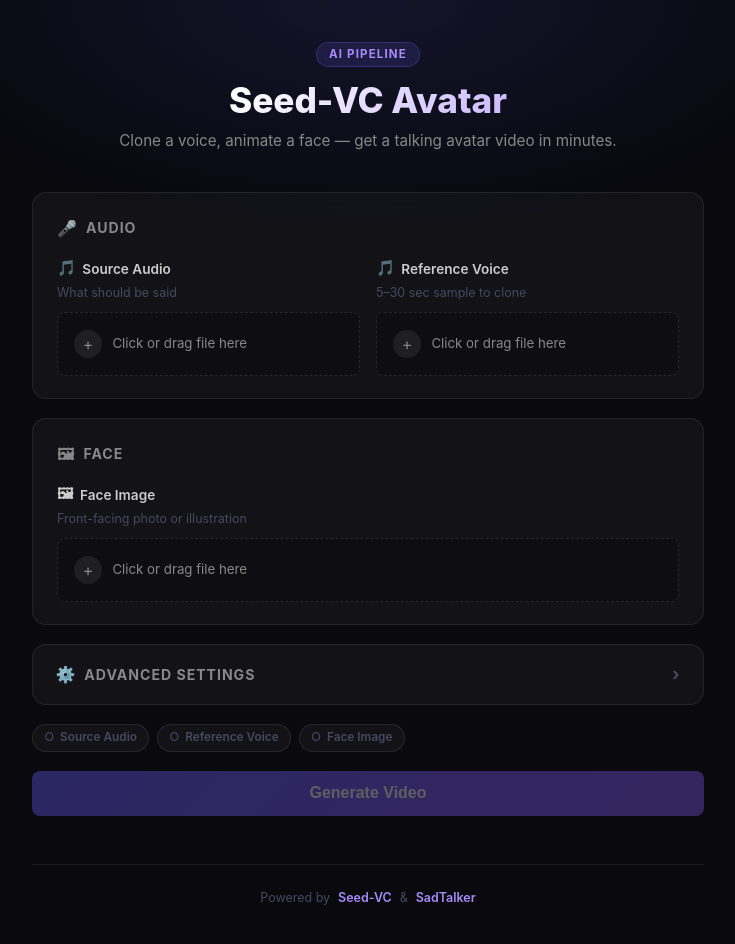
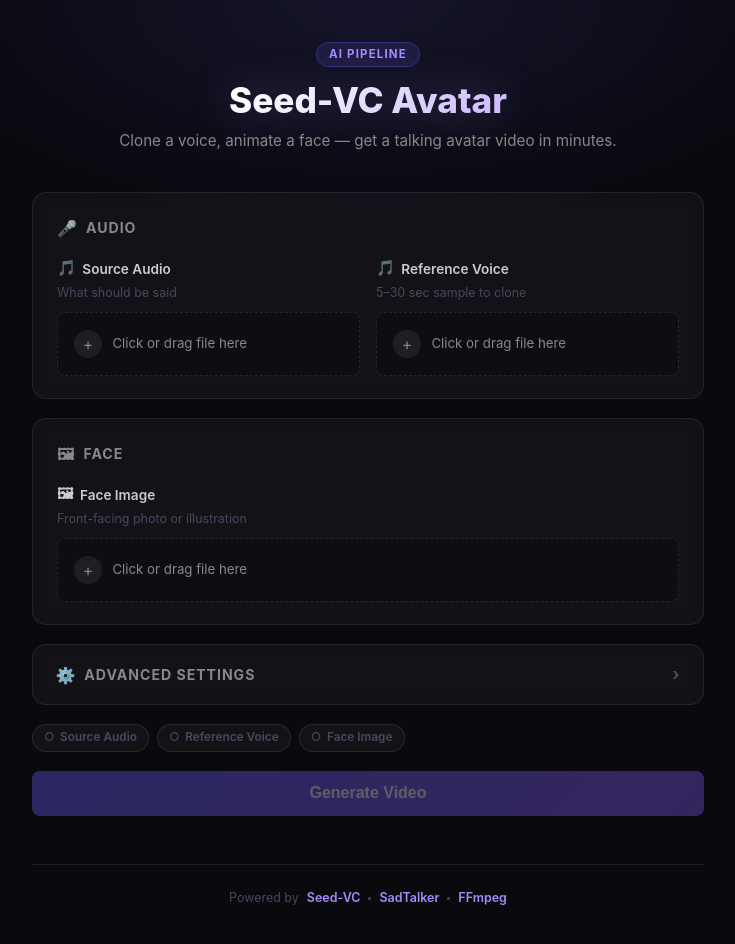
Before and after one commit to shre111/seed-vc-pipeline, a React app in the folder frontend/: page / in a window 1280 px wide. Shown: the top 944 px of the page, without its empty margins (272-1007 px from the left). Built offline with nearby package versions, Linux system fonts and the light colour scheme; no server answers; the HTML template or start-up script is replaced by a standard one.

Commit message:
style(css): h1 glow, badge pulse, footer dots, start-over icon

```diff
--- a/frontend/src/App.jsx
+++ b/frontend/src/App.jsx
@@ -196,7 +196,7 @@ export default function App() {
             </button>
             {(status === 'done' || status === 'failed') && (
               <button type="button" onClick={handleReset} className="btn-secondary">
-                Start Over
+                ↺ Start Over
               </button>
             )}
           </div>
@@ -209,8 +209,10 @@ export default function App() {
       <footer className="app-footer">
         <span>Powered by</span>
         <a href="https://github.com/Plachtaa/seed-vc" target="_blank" rel="noreferrer">Seed-VC</a>
-        <span>&</span>
+        <span className="dot" />
         <a href="https://github.com/OpenTalker/SadTalker" target="_blank" rel="noreferrer">SadTalker</a>
+        <span className="dot" />
+        <a href="https://ffmpeg.org" target="_blank" rel="noreferrer">FFmpeg</a>
       </footer>
 
       <ToastContainer toasts={toasts} onDismiss={dismissToast} />
--- a/frontend/src/index.css
+++ b/frontend/src/index.css
@@ -70,6 +70,12 @@ body::before {
   border-radius: 99px;
   padding: .2rem .75rem;
   margin-bottom: .75rem;
+  animation: badge-pulse 3s ease-in-out infinite;
+}
+
+@keyframes badge-pulse {
+  0%, 100% { box-shadow: none; }
+  50%       { box-shadow: 0 0 10px 2px rgba(108,99,255,.28); }
 }
 
 .app-header h1 {
@@ -80,6 +86,7 @@ body::before {
   -webkit-text-fill-color: transparent;
   background-clip: text;
   line-height: 1.2;
+  filter: drop-shadow(0 0 20px rgba(167,139,250,.3));
 }
 
 .app-header p {
@@ -731,6 +738,15 @@ details[open] .advanced-chevron { transform: rotate(90deg); }
 }
 .app-footer a:hover { color: #fff; }
 
+.app-footer span.dot {
+  width: 3px;
+  height: 3px;
+  border-radius: 50%;
+  background: var(--text-dim);
+  display: inline-block;
+  vertical-align: middle;
+}
+
 /* ── Toast ──────────────────────────────────────────── */
 .toast-container {
   position: fixed;
```
